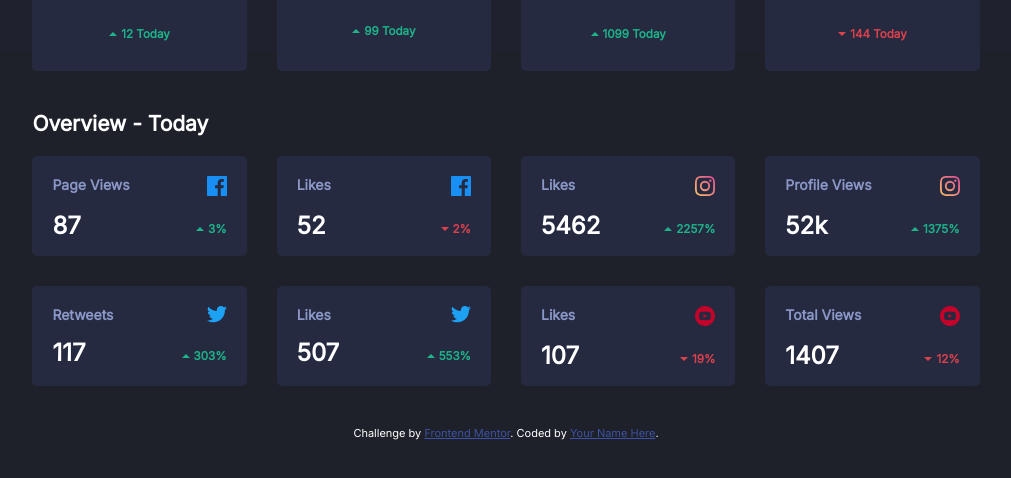
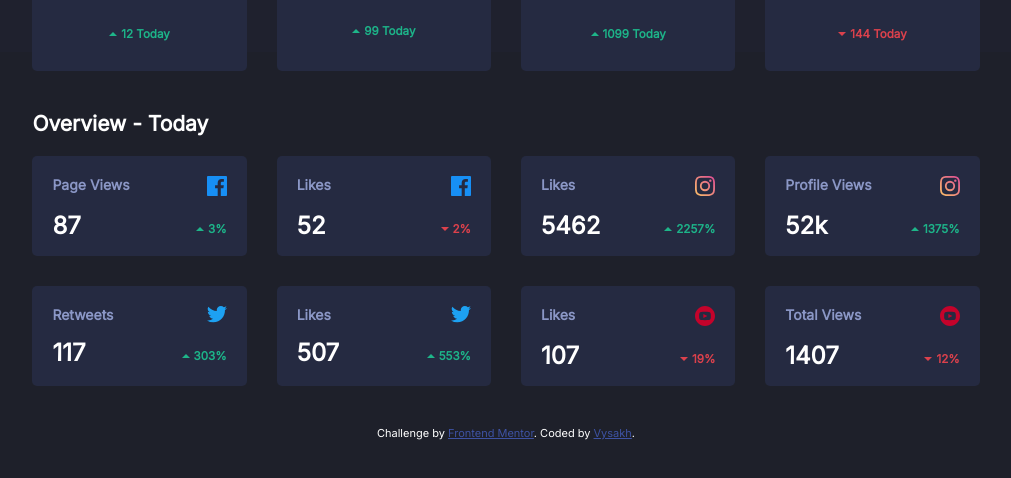
Before and after one commit to Vysakh-T/social-media-dashboard-with-theme-switcher, a plain HTML site: page index.html in a window 1280 px wide. Shown: the part 268-746 px from the top of the page, without its empty margins (134-1145 px from the left). Drawn offline with Linux system fonts and the light colour scheme.

Commit message:
attribution updated

```diff
--- a/index.html
+++ b/index.html
@@ -221,7 +221,7 @@
         </section>
     </div>
     <div class="attribution">
-        Challenge by <a href="https://www.frontendmentor.io?ref=challenge" target="_blank">Frontend Mentor</a>. Coded by <a href="#">Your Name Here</a>.
+        Challenge by <a href="https://www.frontendmentor.io?ref=challenge" target="_blank">Frontend Mentor</a>. Coded by <a href="https://github.com/Vysakh-T" target="_blank">Vysakh</a>.
     </div>
 
     <script src="script.js"></script>
```
